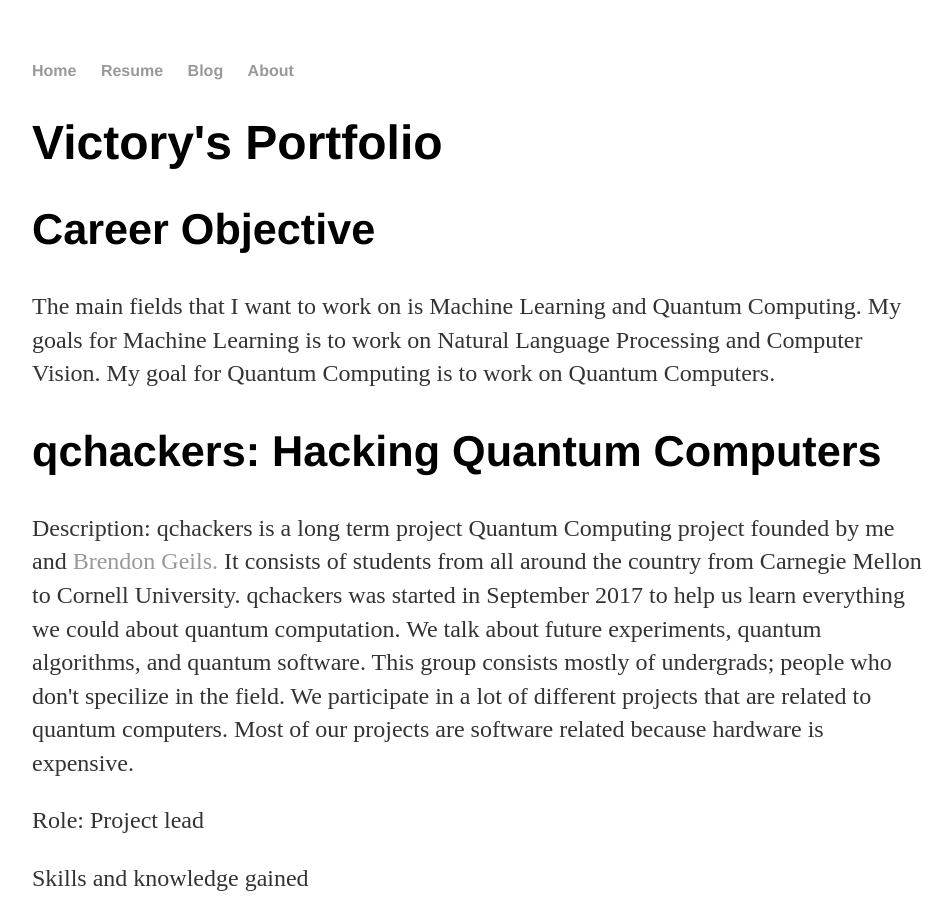
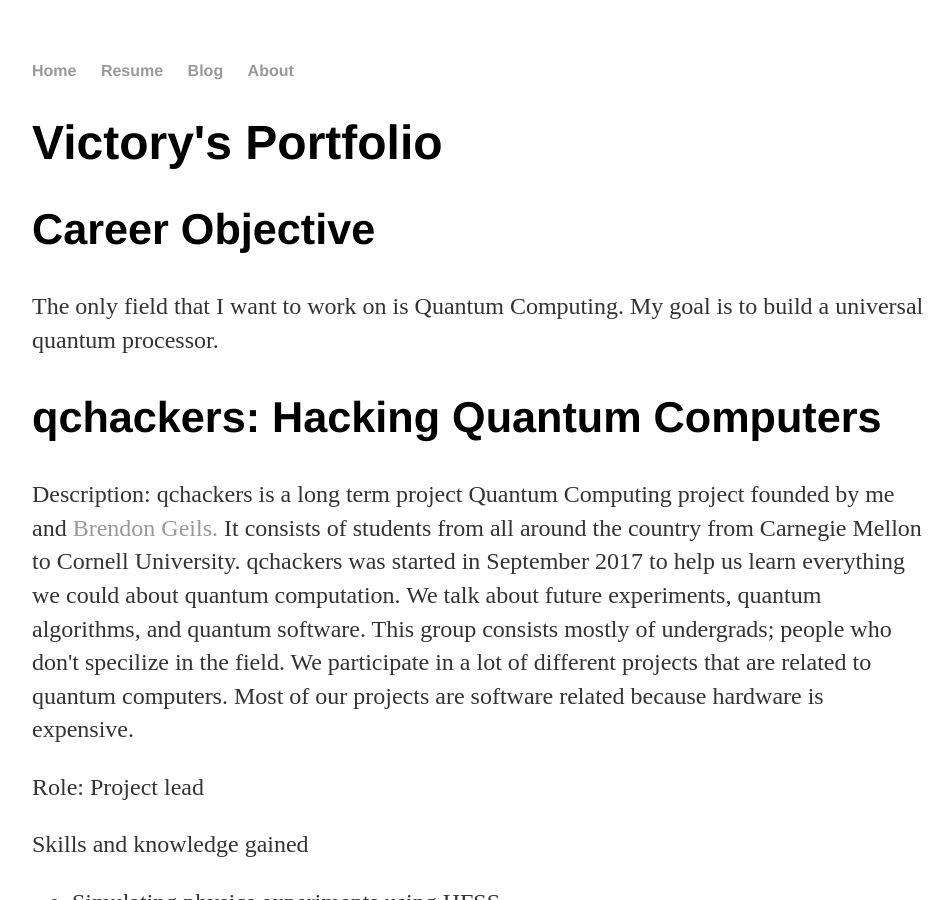
Before and after one commit to vtomole/vtomole.github.io, a Jekyll site: the page built from index.html, in a window 1280 px wide and 900 px high. Shown: the whole window, without its empty margins (160-1112 px from the left). Built offline with Jekyll 4.4.1, drawn with Linux system fonts in a browser that asks for light colours.

Commit message:
update objective

```diff
--- a/index.html
+++ b/index.html
@@ -8,7 +8,7 @@
 
 
 			<p><h2>Career Objective</b></h2>
-			<p>The main fields that I want to work on is Machine Learning and Quantum Computing. My goals for Machine Learning is to work on Natural Language Processing and Computer Vision. My goal for Quantum Computing is to work on Quantum Computers.</p>
+			<p>The only field that I want to work on is Quantum Computing. My goal is to build a universal quantum processor.</p>
 
 
 
```
